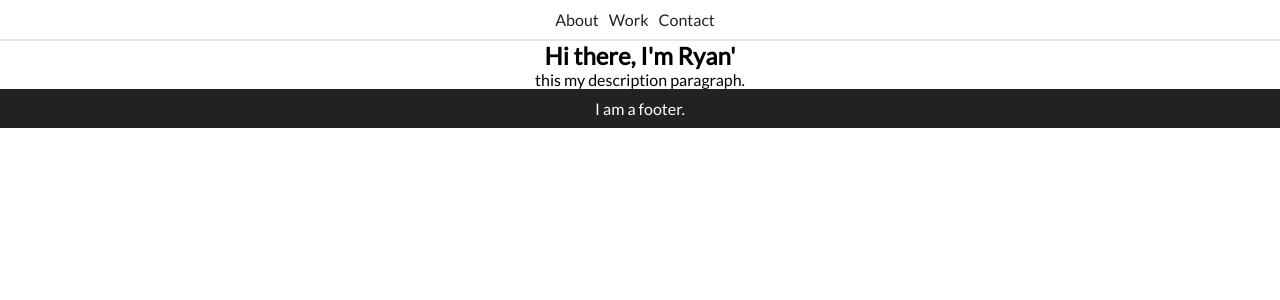
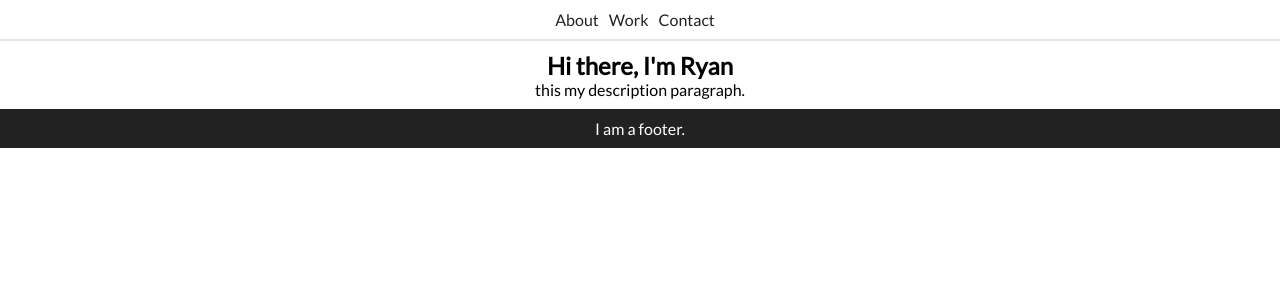
Before and after one commit to ryanwpb/newApp, a React (Create React App) app: page / in a window 1280 px wide. Shown: the top 300 px of the page. Built offline with nearby package versions, Linux system fonts and the light colour scheme.

Commit message:
Clean up style sheet and add styles to section tag.

```diff
--- a/src/App.css
+++ b/src/App.css
@@ -1,9 +1,9 @@
+/*-- Resest Css --*/
 * {
   padding: 0px;
   margin: 0px;
   box-sizing: border-box;
-    font-family: 'Lato', sans-serif;
-
+  font-family: "Lato", sans-serif;
 }
 
 html {
@@ -11,6 +11,7 @@ html {
   overflow-x: hidden;
 }
 
+/*-- Main app Css --*/
 .App {
   text-align: center;
 }
@@ -35,32 +36,37 @@ html {
   font-size: large;
 }
 
+/*-- Nav Css --*/
 .logo img {
   display: none;
 }
 .nav {
   padding: 10px;
   border-bottom: solid 2px #e5e5e5;
-
 }
-
 
 .nav ul li {
   display: inline-block;
 }
 
-.nav ul li a{
+.nav ul li a {
   color: #222;
   text-decoration: none;
   cursor: pointer;
   margin: 0px 10px 0px auto;
 }
 
-.nav ul li a:hover{
+.nav ul li a:hover {
   color: #e5e5e5;
   text-decoration: none;
 }
 
+/*-- About Css --*/
+#about {
+  padding: 10px;
+}
+
+/*-- Footer Css --*/
 .footer {
   background: #222;
   height: auto;
--- a/src/about.js
+++ b/src/about.js
@@ -4,9 +4,9 @@ import React, { Component } from 'react';
 class About extends Component {
   render() {
     return (
-      <div id="about">
+      <section id="about">
         <div className="title">
-          <h2>Hi there, I'm Ryan'</h2>
+          <h2>Hi there, I'm Ryan</h2>
         </div>
         <div className="titleDesc">
          <p>this my description paragraph.</p>
@@ -15,7 +15,7 @@ class About extends Component {
 
         </div>
 
-      </div>
+      </section>
     );
   }
 }
```
Lines whose indentation alone changed are shown as unchanged.
